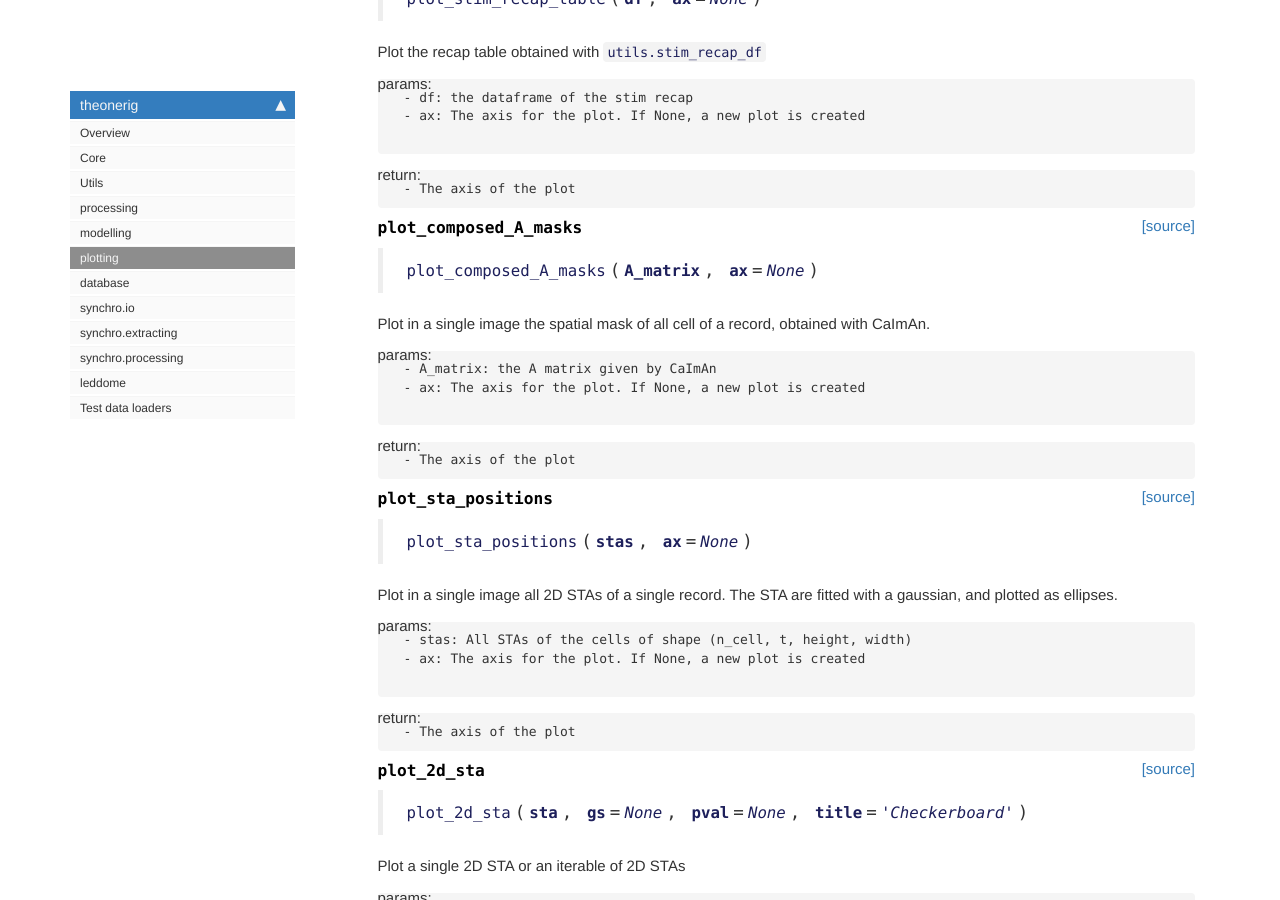
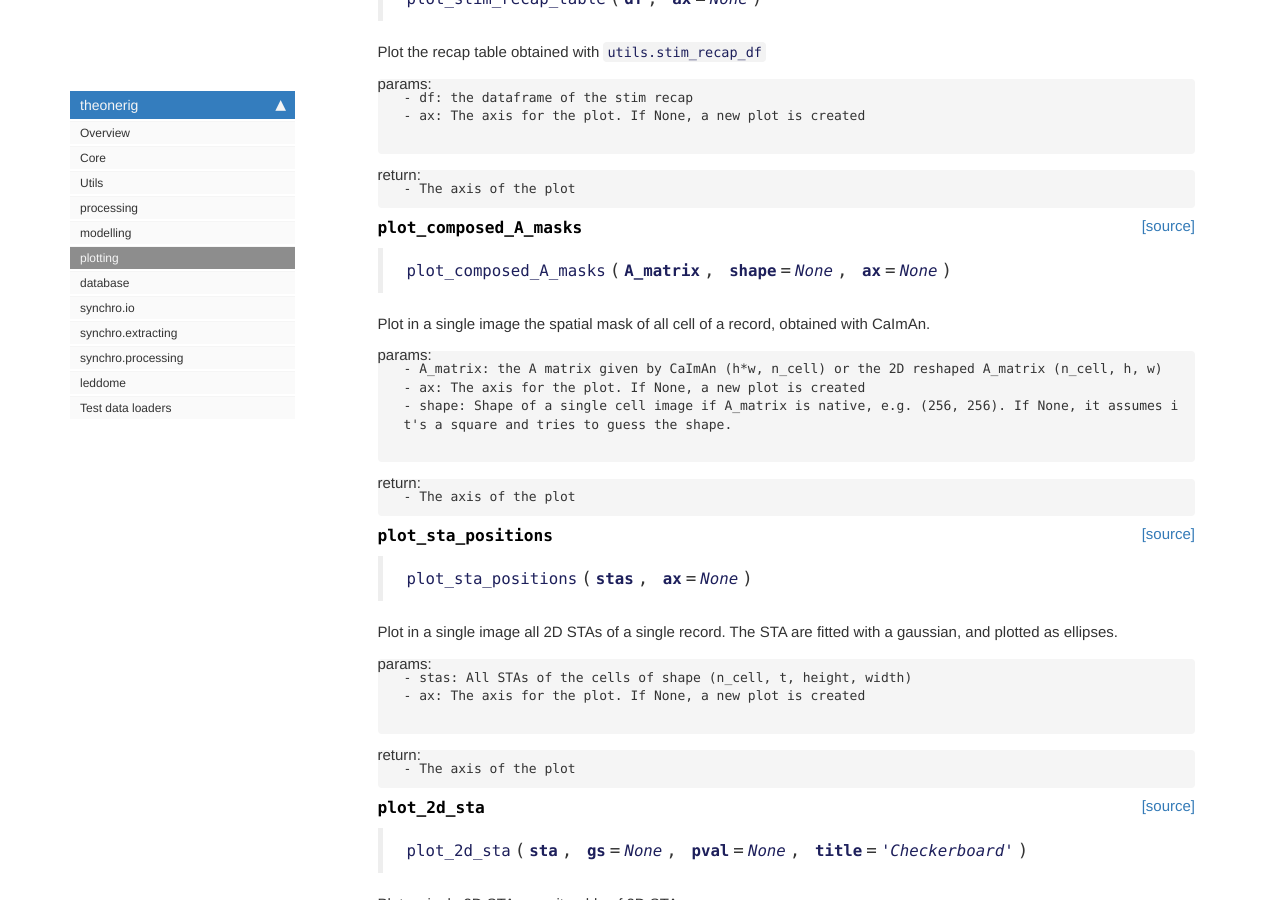
Before and after one commit to Tom-TBT/theonerig, a Jekyll site: the page built from docs/plotting.html, in a window 1280 px wide and 900 px high, scrolled down 6166 px. Built offline with Jekyll 4.4.1, drawn with Linux system fonts in a browser that asks for light colours; nearby versions of some CDN libraries; comment, search, counter and statistics services are not loaded.

Commit message:
A_matrix reshaping in case of native from CaImAn

```diff
--- a/docs/plotting.html
+++ b/docs/plotting.html
@@ -694,13 +694,14 @@ The response is plotted with seaborn's lineplot.</p>
 
 
 <div class="output_markdown rendered_html output_subarea ">
-<h4 id="plot_composed_A_masks" class="doc_header"><code>plot_composed_A_masks</code><a href="https://github.com/Tom-TBT/theonerig/tree/master/theonerig/plotting.py#L589" class="source_link" style="float:right">[source]</a></h4><blockquote><p><code>plot_composed_A_masks</code>(<strong><code>A_matrix</code></strong>, <strong><code>ax</code></strong>=<em><code>None</code></em>)</p>
+<h4 id="plot_composed_A_masks" class="doc_header"><code>plot_composed_A_masks</code><a href="https://github.com/Tom-TBT/theonerig/tree/master/theonerig/plotting.py#L589" class="source_link" style="float:right">[source]</a></h4><blockquote><p><code>plot_composed_A_masks</code>(<strong><code>A_matrix</code></strong>, <strong><code>shape</code></strong>=<em><code>None</code></em>, <strong><code>ax</code></strong>=<em><code>None</code></em>)</p>
 </blockquote>
 <p>Plot in a single image the spatial mask of all cell of a record, obtained with CaImAn.</p>
 <p>params:</p>
 
-<pre><code>- A_matrix: the A matrix given by CaImAn
+<pre><code>- A_matrix: the A matrix given by CaImAn (h*w, n_cell) or the 2D reshaped A_matrix (n_cell, h, w)
 - ax: The axis for the plot. If None, a new plot is created
+- shape: Shape of a single cell image if A_matrix is native, e.g. (256, 256). If None, it assumes it's a square and tries to guess the shape.
 
 </code></pre>
 <p>return:</p>
@@ -728,7 +729,7 @@ The response is plotted with seaborn's lineplot.</p>
 
 
 <div class="output_markdown rendered_html output_subarea ">
-<h4 id="plot_sta_positions" class="doc_header"><code>plot_sta_positions</code><a href="https://github.com/Tom-TBT/theonerig/tree/master/theonerig/plotting.py#L623" class="source_link" style="float:right">[source]</a></h4><blockquote><p><code>plot_sta_positions</code>(<strong><code>stas</code></strong>, <strong><code>ax</code></strong>=<em><code>None</code></em>)</p>
+<h4 id="plot_sta_positions" class="doc_header"><code>plot_sta_positions</code><a href="https://github.com/Tom-TBT/theonerig/tree/master/theonerig/plotting.py#L632" class="source_link" style="float:right">[source]</a></h4><blockquote><p><code>plot_sta_positions</code>(<strong><code>stas</code></strong>, <strong><code>ax</code></strong>=<em><code>None</code></em>)</p>
 </blockquote>
 <p>Plot in a single image all 2D STAs of a single record. The STA are fitted with a gaussian,
 and plotted as ellipses.</p>
@@ -770,7 +771,7 @@ and plotted as ellipses.</p>
 
 
 <div class="output_markdown rendered_html output_subarea ">
-<h4 id="plot_2d_sta" class="doc_header"><code>plot_2d_sta</code><a href="https://github.com/Tom-TBT/theonerig/tree/master/theonerig/plotting.py#L659" class="source_link" style="float:right">[source]</a></h4><blockquote><p><code>plot_2d_sta</code>(<strong><code>sta</code></strong>, <strong><code>gs</code></strong>=<em><code>None</code></em>, <strong><code>pval</code></strong>=<em><code>None</code></em>, <strong><code>title</code></strong>=<em><code>'Checkerboard'</code></em>)</p>
+<h4 id="plot_2d_sta" class="doc_header"><code>plot_2d_sta</code><a href="https://github.com/Tom-TBT/theonerig/tree/master/theonerig/plotting.py#L668" class="source_link" style="float:right">[source]</a></h4><blockquote><p><code>plot_2d_sta</code>(<strong><code>sta</code></strong>, <strong><code>gs</code></strong>=<em><code>None</code></em>, <strong><code>pval</code></strong>=<em><code>None</code></em>, <strong><code>title</code></strong>=<em><code>'Checkerboard'</code></em>)</p>
 </blockquote>
 <p>Plot a single 2D STA or an iterable of 2D STAs</p>
 <p>params:</p>
@@ -850,7 +851,7 @@ and plotted as ellipses.</p>
 
 
 <div class="output_markdown rendered_html output_subarea ">
-<h4 id="plot_dome_flat" class="doc_header"><code>plot_dome_flat</code><a href="https://github.com/Tom-TBT/theonerig/tree/master/theonerig/plotting.py#L707" class="source_link" style="float:right">[source]</a></h4><blockquote><p><code>plot_dome_flat</code>(<strong><code>sph_pos</code></strong>, <strong><code>ax</code></strong>=<em><code>None</code></em>, <strong>**<code>scatter_args</code></strong>)</p>
+<h4 id="plot_dome_flat" class="doc_header"><code>plot_dome_flat</code><a href="https://github.com/Tom-TBT/theonerig/tree/master/theonerig/plotting.py#L716" class="source_link" style="float:right">[source]</a></h4><blockquote><p><code>plot_dome_flat</code>(<strong><code>sph_pos</code></strong>, <strong><code>ax</code></strong>=<em><code>None</code></em>, <strong>**<code>scatter_args</code></strong>)</p>
 </blockquote>
 <p>Plot the dome LED as flat.</p>
 <p>params:</p>
@@ -885,7 +886,7 @@ and plotted as ellipses.</p>
 
 
 <div class="output_markdown rendered_html output_subarea ">
-<h4 id="plot_dome_checker" class="doc_header"><code>plot_dome_checker</code><a href="https://github.com/Tom-TBT/theonerig/tree/master/theonerig/plotting.py#L731" class="source_link" style="float:right">[source]</a></h4><blockquote><p><code>plot_dome_checker</code>(<strong><code>sta</code></strong>, <strong><code>s</code></strong>=<em><code>20</code></em>, <strong><code>gs</code></strong>=<em><code>None</code></em>, <strong><code>pval</code></strong>=<em><code>None</code></em>, <strong><code>title</code></strong>=<em><code>'Checkerboard'</code></em>)</p>
+<h4 id="plot_dome_checker" class="doc_header"><code>plot_dome_checker</code><a href="https://github.com/Tom-TBT/theonerig/tree/master/theonerig/plotting.py#L740" class="source_link" style="float:right">[source]</a></h4><blockquote><p><code>plot_dome_checker</code>(<strong><code>sta</code></strong>, <strong><code>s</code></strong>=<em><code>20</code></em>, <strong><code>gs</code></strong>=<em><code>None</code></em>, <strong><code>pval</code></strong>=<em><code>None</code></em>, <strong><code>title</code></strong>=<em><code>'Checkerboard'</code></em>)</p>
 </blockquote>
 <p>Plot a single 2D STA or an iterable of 2D STAs for the LED dome</p>
 <p>params:</p>
@@ -929,7 +930,7 @@ and plotted as ellipses.</p>
 
 
 <div class="output_markdown rendered_html output_subarea ">
-<h4 id="configure_pyplot_recap" class="doc_header"><code>configure_pyplot_recap</code><a href="https://github.com/Tom-TBT/theonerig/tree/master/theonerig/plotting.py#L767" class="source_link" style="float:right">[source]</a></h4><blockquote><p><code>configure_pyplot_recap</code>(<strong><code>small_size</code></strong>=<em><code>14</code></em>, <strong><code>medium_size</code></strong>=<em><code>18</code></em>, <strong><code>bigger_size</code></strong>=<em><code>24</code></em>)</p>
+<h4 id="configure_pyplot_recap" class="doc_header"><code>configure_pyplot_recap</code><a href="https://github.com/Tom-TBT/theonerig/tree/master/theonerig/plotting.py#L776" class="source_link" style="float:right">[source]</a></h4><blockquote><p><code>configure_pyplot_recap</code>(<strong><code>small_size</code></strong>=<em><code>14</code></em>, <strong><code>medium_size</code></strong>=<em><code>18</code></em>, <strong><code>bigger_size</code></strong>=<em><code>24</code></em>)</p>
 </blockquote>
 <p>Set the fontsize and other style of matplotlib and seaborn for the recap plots.
 Call sns.set() and plt.rcdefaults() to restore defaults parameters.</p>
@@ -962,7 +963,7 @@ Call sns.set() and plt.rcdefaults() to restore defaults parameters.</p>
 
 
 <div class="output_markdown rendered_html output_subarea ">
-<h4 id="plot_recap_vivo_ephy" class="doc_header"><code>plot_recap_vivo_ephy</code><a href="https://github.com/Tom-TBT/theonerig/tree/master/theonerig/plotting.py#L791" class="source_link" style="float:right">[source]</a></h4><blockquote><p><code>plot_recap_vivo_ephy</code>(<strong><code>title_dict</code></strong>, <strong><code>reM</code></strong>, <strong><code>phy_dict</code></strong>, <strong><code>cluster_ids</code></strong>, <strong><code>df_stim</code></strong>, <strong><code>cell_db_ids</code></strong>=<em><code>None</code></em>, <strong><code>checkerboard</code></strong>=<em><code>None</code></em>, <strong><code>fullfield_fl</code></strong>=<em><code>None</code></em>, <strong><code>fl_bars</code></strong>=<em><code>None</code></em>, <strong><code>chirp_am</code></strong>=<em><code>None</code></em>, <strong><code>chirp_fm</code></strong>=<em><code>None</code></em>, <strong><code>moving_gratings</code></strong>=<em><code>None</code></em>, <strong><code>export_path</code></strong>=<em><code>'./recap_plot.pdf'</code></em>)</p>
+<h4 id="plot_recap_vivo_ephy" class="doc_header"><code>plot_recap_vivo_ephy</code><a href="https://github.com/Tom-TBT/theonerig/tree/master/theonerig/plotting.py#L800" class="source_link" style="float:right">[source]</a></h4><blockquote><p><code>plot_recap_vivo_ephy</code>(<strong><code>title_dict</code></strong>, <strong><code>reM</code></strong>, <strong><code>phy_dict</code></strong>, <strong><code>cluster_ids</code></strong>, <strong><code>df_stim</code></strong>, <strong><code>cell_db_ids</code></strong>=<em><code>None</code></em>, <strong><code>checkerboard</code></strong>=<em><code>None</code></em>, <strong><code>fullfield_fl</code></strong>=<em><code>None</code></em>, <strong><code>fl_bars</code></strong>=<em><code>None</code></em>, <strong><code>chirp_am</code></strong>=<em><code>None</code></em>, <strong><code>chirp_fm</code></strong>=<em><code>None</code></em>, <strong><code>moving_gratings</code></strong>=<em><code>None</code></em>, <strong><code>export_path</code></strong>=<em><code>'./recap_plot.pdf'</code></em>)</p>
 </blockquote>
 <p>Plot the recap pdf of in vivo electrophy records.</p>
 <p>params:</p>
@@ -1009,7 +1010,7 @@ Call sns.set() and plt.rcdefaults() to restore defaults parameters.</p>
 
 
 <div class="output_markdown rendered_html output_subarea ">
-<h4 id="plot_recap_vivo_calcium" class="doc_header"><code>plot_recap_vivo_calcium</code><a href="https://github.com/Tom-TBT/theonerig/tree/master/theonerig/plotting.py#L917" class="source_link" style="float:right">[source]</a></h4><blockquote><p><code>plot_recap_vivo_calcium</code>(<strong><code>title_dict</code></strong>, <strong><code>reM</code></strong>, <strong><code>A_matrix</code></strong>, <strong><code>cell_traces</code></strong>, <strong><code>df_stim</code></strong>, <strong><code>cell_indexes</code></strong>=<em><code>None</code></em>, <strong><code>cell_db_ids</code></strong>=<em><code>None</code></em>, <strong><code>checkerboard</code></strong>=<em><code>None</code></em>, <strong><code>fullfield_fl</code></strong>=<em><code>None</code></em>, <strong><code>fl_bars</code></strong>=<em><code>None</code></em>, <strong><code>chirp_am</code></strong>=<em><code>None</code></em>, <strong><code>chirp_fm</code></strong>=<em><code>None</code></em>, <strong><code>moving_gratings</code></strong>=<em><code>None</code></em>, <strong><code>water</code></strong>=<em><code>None</code></em>, <strong><code>export_path</code></strong>=<em><code>'./recap_plot.pdf'</code></em>)</p>
+<h4 id="plot_recap_vivo_calcium" class="doc_header"><code>plot_recap_vivo_calcium</code><a href="https://github.com/Tom-TBT/theonerig/tree/master/theonerig/plotting.py#L926" class="source_link" style="float:right">[source]</a></h4><blockquote><p><code>plot_recap_vivo_calcium</code>(<strong><code>title_dict</code></strong>, <strong><code>reM</code></strong>, <strong><code>A_matrix</code></strong>, <strong><code>cell_traces</code></strong>, <strong><code>df_stim</code></strong>, <strong><code>cell_indexes</code></strong>=<em><code>None</code></em>, <strong><code>cell_db_ids</code></strong>=<em><code>None</code></em>, <strong><code>checkerboard</code></strong>=<em><code>None</code></em>, <strong><code>fullfield_fl</code></strong>=<em><code>None</code></em>, <strong><code>fl_bars</code></strong>=<em><code>None</code></em>, <strong><code>chirp_am</code></strong>=<em><code>None</code></em>, <strong><code>chirp_fm</code></strong>=<em><code>None</code></em>, <strong><code>moving_gratings</code></strong>=<em><code>None</code></em>, <strong><code>water</code></strong>=<em><code>None</code></em>, <strong><code>export_path</code></strong>=<em><code>'./recap_plot.pdf'</code></em>)</p>
 </blockquote>
 <p>Plot the recap pdf of in vivo calcium records.</p>
 <p>params:</p>
@@ -1057,7 +1058,7 @@ Call sns.set() and plt.rcdefaults() to restore defaults parameters.</p>
 
 
 <div class="output_markdown rendered_html output_subarea ">
-<h4 id="plot_recap_vitro_ephy" class="doc_header"><code>plot_recap_vitro_ephy</code><a href="https://github.com/Tom-TBT/theonerig/tree/master/theonerig/plotting.py#L1066" class="source_link" style="float:right">[source]</a></h4><blockquote><p><code>plot_recap_vitro_ephy</code>(<strong><code>title_dict</code></strong>, <strong><code>reM</code></strong>, <strong><code>phy_dict</code></strong>, <strong><code>cluster_ids</code></strong>, <strong><code>df_stim</code></strong>, <strong><code>cell_db_ids</code></strong>=<em><code>None</code></em>, <strong><code>checkerboard</code></strong>=<em><code>None</code></em>, <strong><code>fullfield_fl</code></strong>=<em><code>None</code></em>, <strong><code>fl_bars</code></strong>=<em><code>None</code></em>, <strong><code>chirp_am</code></strong>=<em><code>None</code></em>, <strong><code>chirp_fm</code></strong>=<em><code>None</code></em>, <strong><code>moving_gratings</code></strong>=<em><code>None</code></em>, <strong><code>export_path</code></strong>=<em><code>'./recap_plot.pdf'</code></em>)</p>
+<h4 id="plot_recap_vitro_ephy" class="doc_header"><code>plot_recap_vitro_ephy</code><a href="https://github.com/Tom-TBT/theonerig/tree/master/theonerig/plotting.py#L1075" class="source_link" style="float:right">[source]</a></h4><blockquote><p><code>plot_recap_vitro_ephy</code>(<strong><code>title_dict</code></strong>, <strong><code>reM</code></strong>, <strong><code>phy_dict</code></strong>, <strong><code>cluster_ids</code></strong>, <strong><code>df_stim</code></strong>, <strong><code>cell_db_ids</code></strong>=<em><code>None</code></em>, <strong><code>checkerboard</code></strong>=<em><code>None</code></em>, <strong><code>fullfield_fl</code></strong>=<em><code>None</code></em>, <strong><code>fl_bars</code></strong>=<em><code>None</code></em>, <strong><code>chirp_am</code></strong>=<em><code>None</code></em>, <strong><code>chirp_fm</code></strong>=<em><code>None</code></em>, <strong><code>moving_gratings</code></strong>=<em><code>None</code></em>, <strong><code>export_path</code></strong>=<em><code>'./recap_plot.pdf'</code></em>)</p>
 </blockquote>
 <p>Plot the recap pdf of in vitro electrophy records.</p>
 <p>params:</p>
@@ -1104,7 +1105,7 @@ Call sns.set() and plt.rcdefaults() to restore defaults parameters.</p>
 
 
 <div class="output_markdown rendered_html output_subarea ">
-<h4 id="plot_recap_vivo_ephy_dome" class="doc_header"><code>plot_recap_vivo_ephy_dome</code><a href="https://github.com/Tom-TBT/theonerig/tree/master/theonerig/plotting.py#L1192" class="source_link" style="float:right">[source]</a></h4><blockquote><p><code>plot_recap_vivo_ephy_dome</code>(<strong><code>title_dict</code></strong>, <strong><code>reM</code></strong>, <strong><code>phy_dict</code></strong>, <strong><code>cluster_ids</code></strong>, <strong><code>cell_db_ids</code></strong>=<em><code>None</code></em>, <strong><code>checkerboard</code></strong>=<em><code>None</code></em>, <strong><code>fullfield_fl</code></strong>=<em><code>None</code></em>, <strong><code>chirp_am</code></strong>=<em><code>None</code></em>, <strong><code>chirp_fm</code></strong>=<em><code>None</code></em>, <strong><code>moving_gratings</code></strong>=<em><code>None</code></em>, <strong><code>export_path</code></strong>=<em><code>'./recap_plot.pdf'</code></em>)</p>
+<h4 id="plot_recap_vivo_ephy_dome" class="doc_header"><code>plot_recap_vivo_ephy_dome</code><a href="https://github.com/Tom-TBT/theonerig/tree/master/theonerig/plotting.py#L1201" class="source_link" style="float:right">[source]</a></h4><blockquote><p><code>plot_recap_vivo_ephy_dome</code>(<strong><code>title_dict</code></strong>, <strong><code>reM</code></strong>, <strong><code>phy_dict</code></strong>, <strong><code>cluster_ids</code></strong>, <strong><code>cell_db_ids</code></strong>=<em><code>None</code></em>, <strong><code>checkerboard</code></strong>=<em><code>None</code></em>, <strong><code>fullfield_fl</code></strong>=<em><code>None</code></em>, <strong><code>chirp_am</code></strong>=<em><code>None</code></em>, <strong><code>chirp_fm</code></strong>=<em><code>None</code></em>, <strong><code>moving_gratings</code></strong>=<em><code>None</code></em>, <strong><code>export_path</code></strong>=<em><code>'./recap_plot.pdf'</code></em>)</p>
 </blockquote>
 <p>Plot the recap pdf of in vivo electrophy records with the LED dome as stimuluation device.</p>
 <p>params:</p>
```
Also changed, not shown: theonerig/plotting.py (+11 -2 lines), 1 other file.
